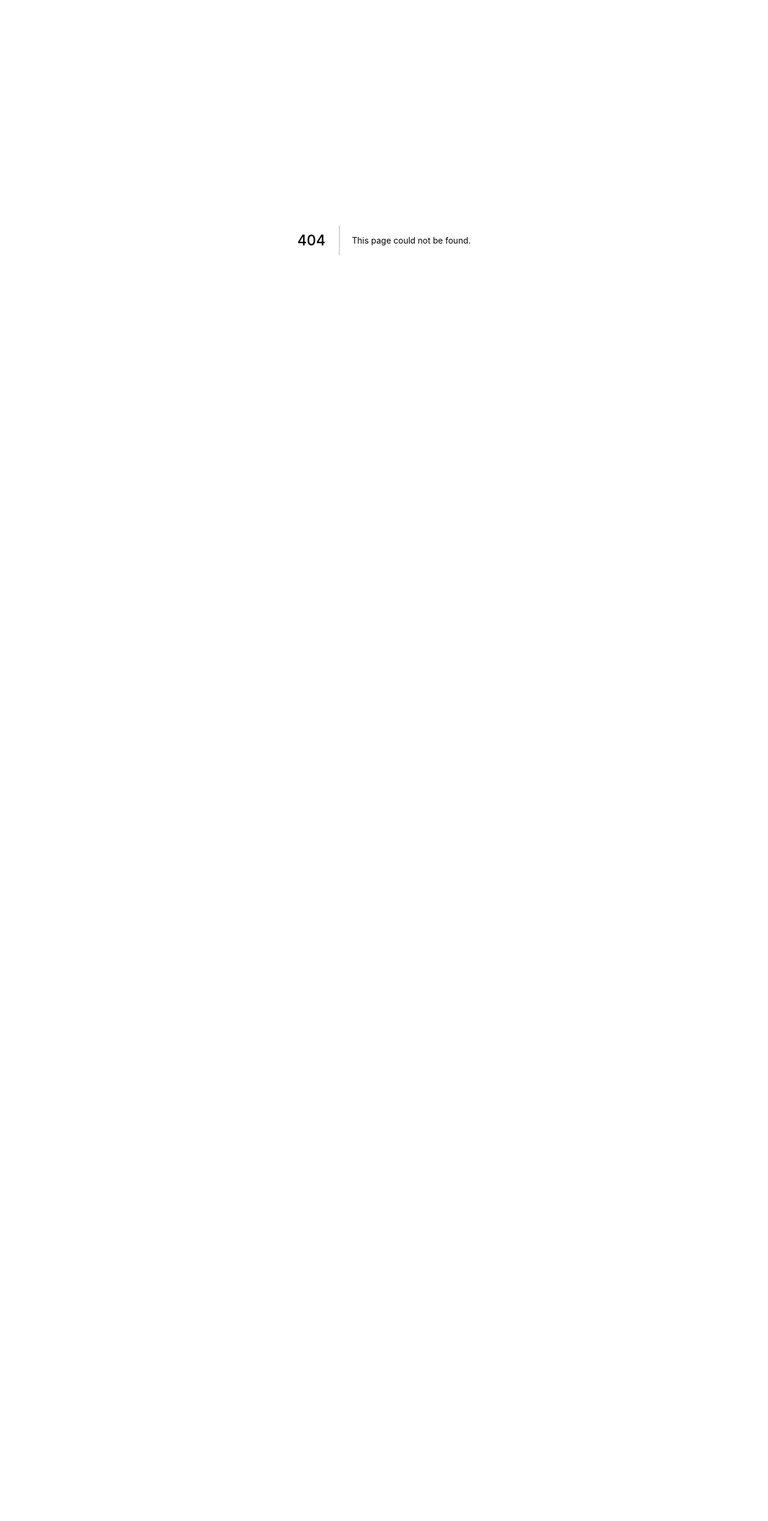
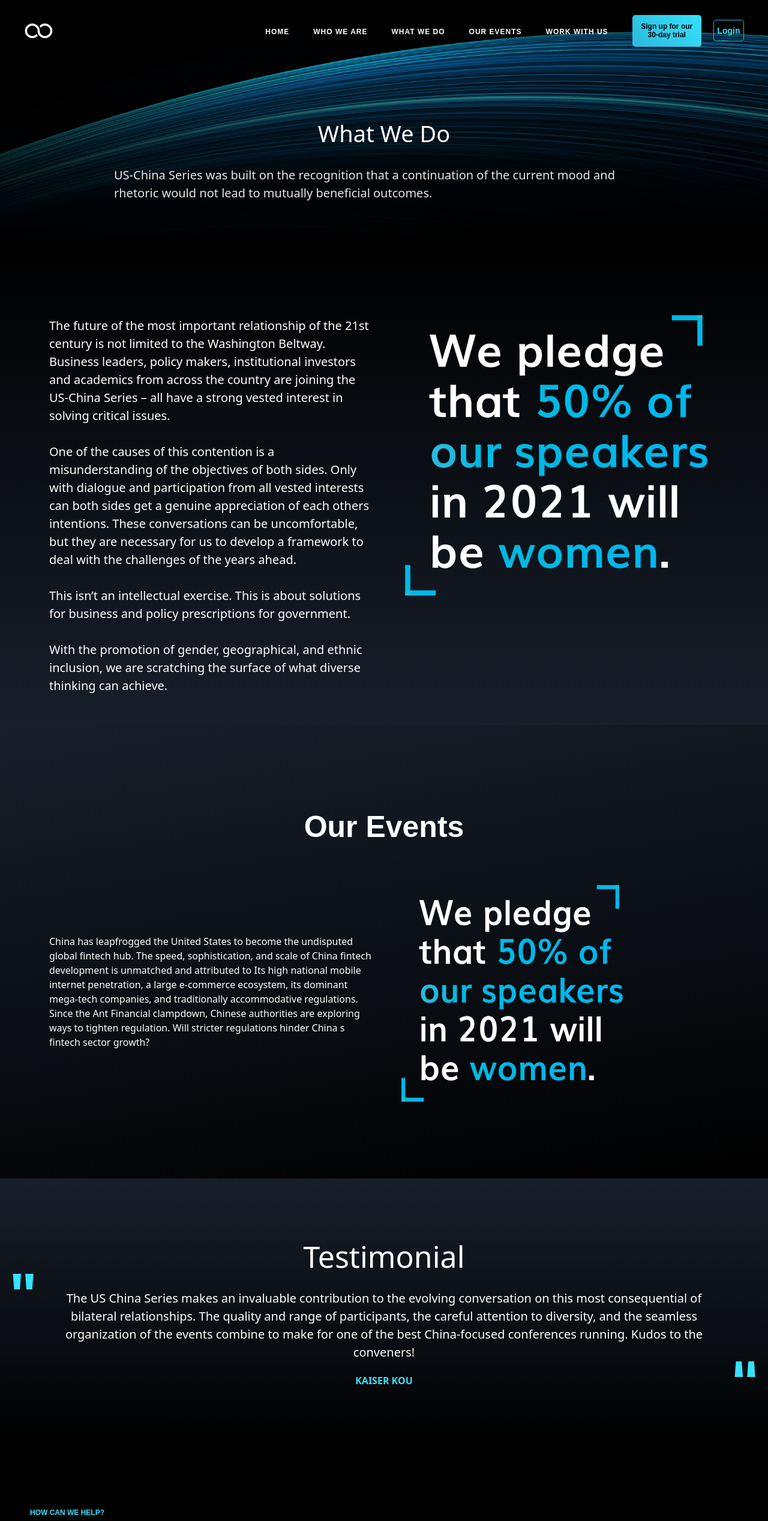
Before and after one commit to cventix/ucs-frontend, a Next.js app: page /what-we-do in a window 1280 px wide. Before the commit this address had no page. Shown: the top 2535 px of the page at 60% size. Before the commit the page ends 800 px from the top, so only its background shows below. Built offline with nearby package versions, Linux system fonts and the light colour scheme.

Commit message:
what we do page

```diff
--- a/components/Hybrid/Navbar/index.jsx
+++ b/components/Hybrid/Navbar/index.jsx
@@ -21,7 +21,7 @@ function Navbar(props) {
         </Link>
       </div>
       <div className={navStyles['nav-link-desktop']}>
-        <Link href="/what-we-do.html">
+        <Link href="/what-we-do">
           <a className={navStyles['nav-link']}>WHAT WE DO</a>
         </Link>
       </div>
--- /dev/null
+++ b/pages/what-we-do/WhatWeDo.module.scss
@@ -0,0 +1,123 @@
+@import "../../assets/styles/variables";
+
+.Container {
+  width: 100%;
+  display: flex;
+  flex-direction: column;
+  .Header {
+    display: flex;
+    height: auto;
+    padding-top: 200px;
+    padding-bottom: 50px;
+    -webkit-flex-wrap: nowrap;
+    -ms-flex-wrap: nowrap;
+    flex-wrap: nowrap;
+    background-image: linear-gradient(
+                    0deg,#000,hsla(0,0%,100%,0)),url('../../public/images/about-top-bg.jpg');
+    background-position: 0 0,50% 50%;
+    background-size: auto,cover;
+    background-attachment: scroll,scroll;
+    object-fit: cover;
+    flex-direction: column;
+    align-items: center;
+    justify-content: center;
+    width: 100%;
+    .HeaderContent {
+      display: flex;
+      align-items: center;
+      flex-direction: column;
+      width: 100%;
+      max-width: 1200px;
+      .Title {
+        font-size: 38px;
+        line-height: 44px;
+        text-align: center;
+        color: $ucf_white;
+      }
+      .Description {
+        width: 75%;
+        color: hsla(0,0%,100%,.9);
+        font-size: 20px;
+        line-height: 1.5;
+        font-style: normal;
+        font-weight: 300;
+        margin-top: 25px;
+      }
+    }
+  }
+  .DescriptionSection {
+    display: flex;
+    padding: 100px 50px 50px;
+    -webkit-box-pack: center;
+    -moz-box-pack: center;
+    align-items: center;
+    justify-content: center;
+    background-image: linear-gradient(0deg,#171f2b,#000);
+    .FounderTitle {
+      margin-top: 0;
+      margin-bottom: 0;
+      border-top: 6px #2cbadc;
+      color: #fff;
+      font-size: 50px;
+      line-height: 60px
+    }
+    .FounderDescription {
+      margin-top: 25px;
+      margin-bottom: 0;
+      color: #fff;
+      font-size: 20px;
+      line-height: 30px;
+      font-weight: 300;
+    }
+  }
+  .Testimonial {
+    display: -webkit-box;
+    display: -webkit-flex;
+    display: -ms-flexbox;
+    display: flex;
+    padding: 100px 50px;
+    -webkit-box-pack: center;
+    -webkit-justify-content: center;
+    -ms-flex-pack: center;
+    justify-content: center;
+    -webkit-box-align: center;
+    -webkit-align-items: center;
+    -ms-flex-align: center;
+    align-items: center;
+    background-color: #000;
+    background-image: -webkit-gradient(linear,left top,left bottom,from(#171f2b),to(#000));
+    background-image: linear-gradient(
+                    180deg,#171f2b,#000);
+  }
+  .EventSection {
+    position: relative;
+    display: -webkit-box;
+    display: -webkit-flex;
+    display: -ms-flexbox;
+    display: flex;
+    padding: 100px 50px 100px;
+    -webkit-box-orient: vertical;
+    -webkit-box-direction: normal;
+    -webkit-flex-direction: column;
+    -ms-flex-direction: column;
+    flex-direction: column;
+    -webkit-flex-wrap: nowrap;
+    -ms-flex-wrap: nowrap;
+    flex-wrap: nowrap;
+    -webkit-box-align: center;
+    -webkit-align-items: center;
+    -ms-flex-align: center;
+    align-items: center;
+    background-image: linear-gradient(171deg,#171f2b,#000);
+    .Title {
+      margin-top: 40px;
+      margin-bottom: 50px;
+      border-top: 6px #2cbadc;
+      font-family: Muli,sans-serif;
+      color: #fff;
+      font-size: 50px;
+      font-weight: 700;
+      line-height: 60px;
+    }
+  }
+}
--- /dev/null
+++ b/pages/what-we-do/index.jsx
@@ -0,0 +1,91 @@
+import React, { Fragment } from 'react';
+import Image from 'next/image';
+import Layout from '../../layout';
+import Testimonial from '../../components/Testimonial';
+import style from './WhatWeDo.module.scss';
+
+const WhatWeDo = () => {
+  return (
+    <Fragment>
+      <Layout>
+        <div className={style.Container}>
+          <div className={style.Header}>
+            <div className={style.HeaderContent}>
+              <h1 className={style.Title}>What We Do</h1>
+              <p className={style.Description}>
+                US-China Series was built on the recognition that a continuation of the current mood and rhetoric would
+                not lead to mutually beneficial outcomes.
+              </p>
+            </div>
+          </div>
+          <div className={style.DescriptionSection}>
+            <div className="container">
+              <div className="row">
+                <div className="col-lg-6 col-md-12 col-sm-12">
+                  <p className={style.FounderDescription}>
+                    The future of the most important relationship of the 21st century is not limited to the Washington
+                    Beltway. Business leaders, policy makers, institutional investors and academics from across the
+                    country are joining the US-China Series – all have a strong vested interest in solving critical
+                    issues.
+                    <br />
+                    <br />
+                    One of the causes of this contention is a misunderstanding of the objectives of both sides. Only
+                    with dialogue and participation from all vested interests can both sides get a genuine appreciation
+                    of each others intentions. These conversations can be uncomfortable, but they are necessary for us
+                    to develop a framework to deal with the challenges of the years ahead.
+                    <br />
+                    <br />
+                    This isn’t an intellectual exercise. This is about solutions for business and policy prescriptions
+                    for government.
+                    <br />
+                    <br />
+                    With the promotion of gender, geographical, and ethnic inclusion, we are scratching the surface of
+                    what diverse thinking can achieve.
+                  </p>
+                </div>
+                <div className="col-lg-6 col-md-12 col-sm-12">
+                  <Image src="/images/text.png" width={470} height={446} layout="responsive" />
+                </div>
+              </div>
+            </div>
+          </div>
+          <div className={style.EventSection}>
+            <h2 className={style.Title}>Our Events</h2>
+            <div className="container">
+              <div className="row align-items-center">
+                <div className="col-6">
+                  <p className="text-white">
+                    China has leapfrogged the United States to become the undisputed global fintech hub. The speed,
+                    sophistication, and scale of China fintech development is unmatched and attributed to Its high
+                    national mobile internet penetration, a large e-commerce ecosystem, its dominant mega-tech
+                    companies, and traditionally accommodative regulations. Since the Ant Financial clampdown, Chinese
+                    authorities are exploring ways to tighten regulation. Will stricter regulations hinder China s
+                    fintech sector growth?
+                  </p>
+                </div>
+                <div className="col-6">
+                  <Image src="/images/text.png" width={400} height={400} />
+                </div>
+              </div>
+            </div>
+          </div>
+          <div className={style.Testimonial}>
+            <div className="container">
+              <div className="row">
+                <div className="col-12">
+                  <Testimonial
+                    title="Testimonial"
+                    description="The US China Series makes an invaluable contribution to the evolving conversation on this most consequential of bilateral relationships. The quality and range of participants, the careful attention to diversity, and the seamless organization of the events combine to make for one of the best China-focused conferences running. Kudos to the conveners!"
+                    writer="KAISER KOU"
+                  />
+                </div>
+              </div>
+            </div>
+          </div>
+        </div>
+      </Layout>
+    </Fragment>
+  );
+};
+
+export default WhatWeDo;
```
Also changed, not shown: public/images/text.png (renamed from public/images/603df7f309bc10295be8a905_text.png).
